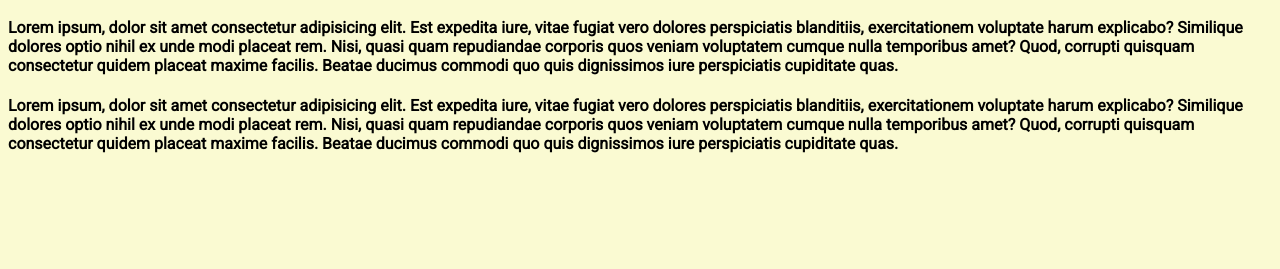
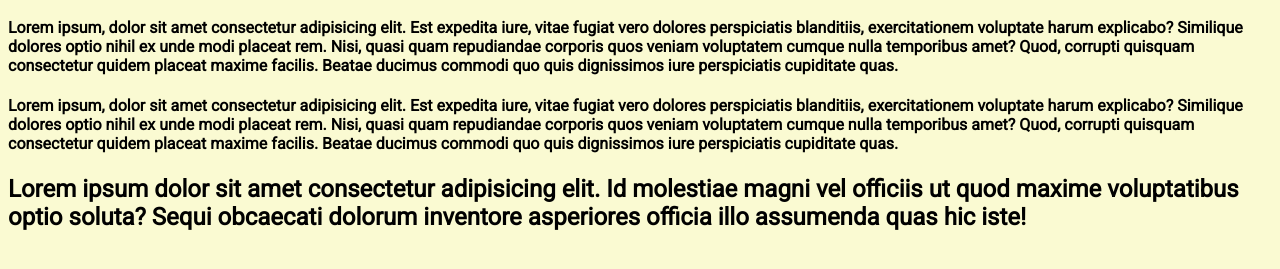
Before and after one commit to Francisco1asir/pruebasSAD, a plain HTML site: page index.html in a window 1280 px wide. Shown: the part 141-410 px from the top of the page. Drawn offline with Linux system fonts and the light colour scheme.

Commit message:
ficherotxt

```diff
--- a/index.html
+++ b/index.html
@@ -35,5 +35,11 @@
       placeat maxime facilis. Beatae ducimus commodi quo quis dignissimos iure
       perspiciatis cupiditate quas.
     </h4>
+    <h2>
+      Lorem ipsum dolor sit amet consectetur adipisicing elit. Id molestiae
+      magni vel officiis ut quod maxime voluptatibus optio soluta? Sequi
+      obcaecati dolorum inventore asperiores officia illo assumenda quas hic
+      iste!
+    </h2>
   </body>
 </html>
```
Also changed, not shown: Prueba.txt (added).
